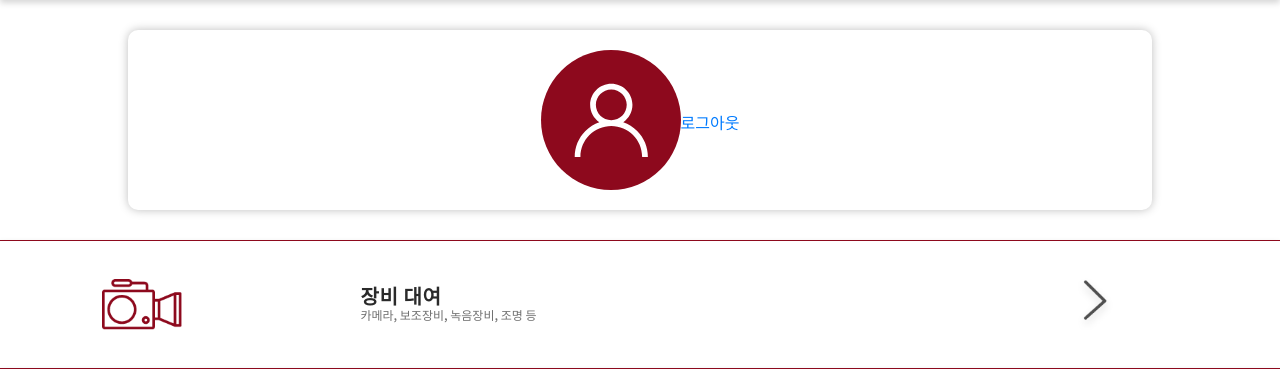
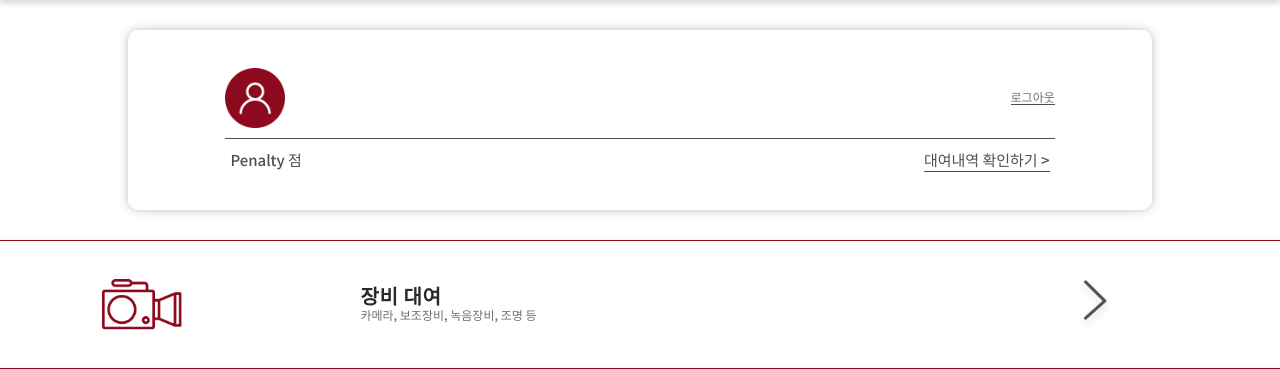
Before and after one commit to dooking/KU-MediaCenterV1, a Django app: page / in a window 1280 px wide. Shown: the part 96-465 px from the top of the page. Run offline with Django 3.2, Linux system fonts and the light colour scheme; the visitor is signed in with stand-in values (Sample User, id 1); some libraries are stand-ins or nearby versions.

Commit message:
main_authenticated 1

```diff
--- a/project/app/static/1-startpage/main.css
+++ b/project/app/static/1-startpage/main.css
@@ -12,6 +12,7 @@
   justify-content: center;
 }
 
+/*  프로필 카드  */
 
 .card_box{
   width: 100%;
@@ -31,8 +32,32 @@
   display: flex;
   /* flex-wrap: wrap; */
   align-items: center;
-  flex-direction: row;
+  align-content: space-around;
+  flex-direction: column;
   justify-content: center;
+}
+
+/*  로그인 됨 */
+.upper_profile_div{
+  display: flex;
+  justify-content: space-between;
+  align-items: center;
+  border-bottom: #4f4f4f solid 1px ;
+  padding-bottom: 10px;
+  width: 81%;
+}
+.profile_icon{
+  width: 60px;
+}
+
+.profile_div{
+  margin-left: 33px;
+}
+.profile_name_div{
+  display: flex;
+  justify-content: space-between;
+  align-items: center;
+
 }
 .user_name{
   font-size: 20px;
@@ -43,13 +68,60 @@
   letter-spacing: 0.6px;
   color: #2a2a2a;
 }
-.profile_info{
+
+.logout_button{
+  font-size: 12px;
+  font-weight: 500;
+  font-stretch: normal;
+  font-style: normal;
+  line-height: 1.2;
+  letter-spacing: normal;
+  text-align: left;
+  color: #707070;
+  border-bottom: #4f4f4f solid 1px;
+
+}
+.profile_major{
   font-size: 12px;
   font-weight: 500;
   line-height: 1.5;
   letter-spacing: normal;
   color: #8d091d;
 }
+
+.profile_info{
+  margin-top: 10px;
+  display: flex;
+  justify-content: space-between;
+  align-items: center;
+  width: 80%;
+
+}
+
+.mypage_button{
+  font-size: 15px;
+  font-weight: 500;
+  font-stretch: normal;
+  font-style: normal;
+  line-height: 1.5;
+  letter-spacing: normal;
+  text-align: left;
+  color: #4f4f4f;
+  border-bottom: #4f4f4f solid 1px;
+}
+.profile_penalty{
+  font-size: 15px;
+  font-weight: 500;
+  font-stretch: normal;
+  font-style: normal;
+  line-height: 1.5;
+  letter-spacing: normal;
+  text-align: left;
+  color: #4f4f4f;
+}
+
+
+/* 로그인 안 됨 */
 .enter_icon{
   width: 67px;
 }
@@ -90,7 +162,9 @@ p{
 
 
 
+
 /* 메뉴 탭 */
+
 .menu_boxes{
   width: 100%;
   min-width: 320px;
--- a/project/app/templates/1-startpage/main.html
+++ b/project/app/templates/1-startpage/main.html
@@ -7,21 +7,41 @@
         <div class="main_div">
             <div class="card_box">
                 <div class="card_elements">
+
+
+    <!-- 로그인 됨 -->
                     {% if user.is_authenticated %}
+                    <div class="upper_profile_div">
                         <div class="profile_icon_div">
-                        <img class="profile_icon" src="{% static '1-startpage/images/profile_icon.png' %}" alt="프로필 아이콘">
+                            <img class="profile_icon" src="{% static 'images/profile_icon.png' %}" alt="프로필 아이콘">
                         </div>
                         <div class="profile_div">
-                        <div class="upper_profile_div">
-                            <span class="user_name"> {{ user.Name }} </span>
+                            <div class="profile_name_div">
+                                <span class="user_name"> {{ user.profile.name }} </span>
+
                                 <a class="logout_button" href="">
                                     로그아웃
                                 </a>
                             </div>
-                        <div class="lower_profile_div">
-                        <span class="profile_info">{{ user.profile.info }}</p>
+                            <!-- <div class="profile_major_div"> -->
+                            <span class="profile_major">{{ user.profile.major }}</p>
+                            <!-- </div>  -->
+
                         </div>
                     </div>
+
+                    <div class="profile_info">
+                        <span class="profile_penalty"> Penalty {{  user.profile.penalty  }}점</span>
+
+                        <a class="mypage_button" href="">
+                            대여내역 확인하기 >
+                        </a>
+                   </div>
+
+
+
+
+         <!-- 로그인 안 됨  -->
                     {% else %}
                     <div class="enter_icon_div">
                         <img class="enter_icon" src="{% static 'images/enter_icon.png' %}" alt="enter_icon">
@@ -38,7 +58,7 @@
     </div>
 
     <div class="menu_boxes">
-        <a href="{% url 'borrow' %}">
+        <a href="{% url 'borrow_step1' %}">
             <div class="menu_box">
                 <div class="menu_elements">
                     <div class="menu_icon_div">
@@ -54,7 +74,7 @@
                 </div>
             </div>
         </a>
-        <a href="{% url 'borrow' %}">
+        <a href="{% url 'studio_step1' %}">
             <div class="menu_box">
                 <div class="menu_elements">
                     <div class="menu_icon_div">
--- a/project/app/templates/base.html
+++ b/project/app/templates/base.html
@@ -91,7 +91,7 @@
                     <img class="menu_icon_img" src="../static/images/menu_icon.png" alt="메뉴 아이콘">
                 </div> -->
                 <div class="logo_div">
-                    <a class="logo_a"  href="{% url 'main' %}">
+                    <a  href="{% url 'main' %}">
                         <img class="logo_img" src="{% static 'images/logo.png' %}" alt="로고">
                     </a>
                 </div>
--- a/project/app/views.py
+++ b/project/app/views.py
@@ -100,6 +100,7 @@ def findTime(Ename, Eto, Ecount):
                     todayTime[j] -= int(count)
     for borrowList in todayBorrow:
         for equipList in borrowList.equipment.replace("[", "").replace("]", "").replace("'", "").split(","):
+            print(Ename, equipList)
             [equip, count] = equipList.split(":")
             equip = equip.strip()
             count = count.strip()
```
Lines whose indentation alone changed are shown as unchanged.
